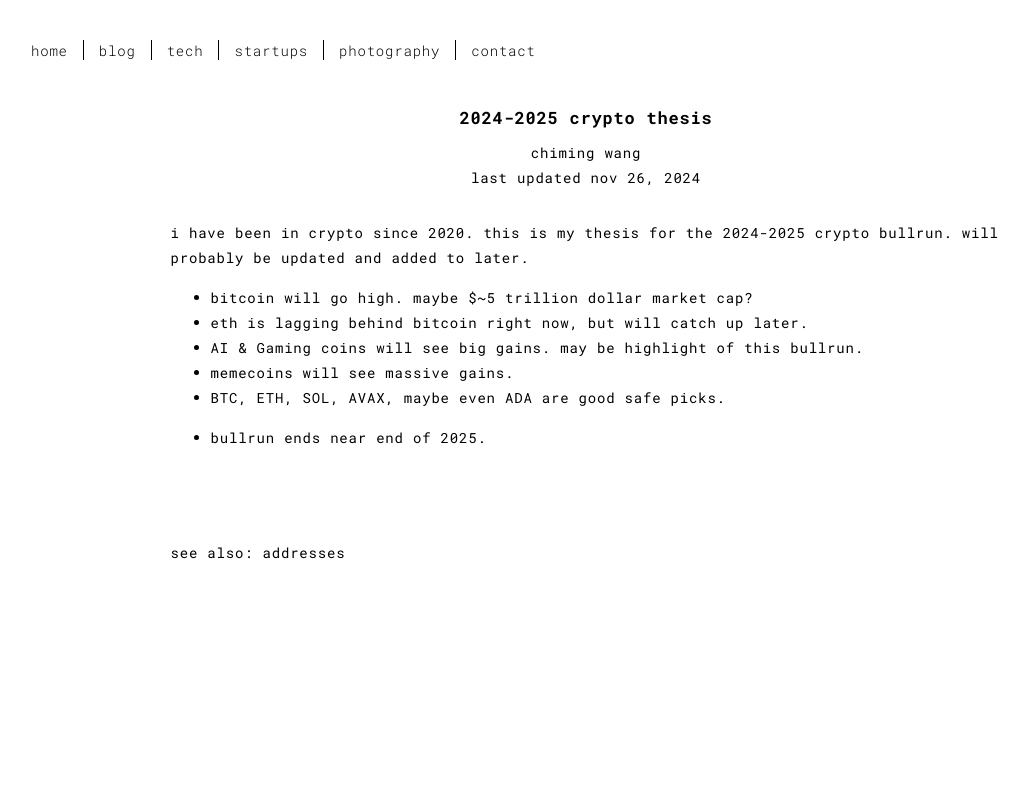
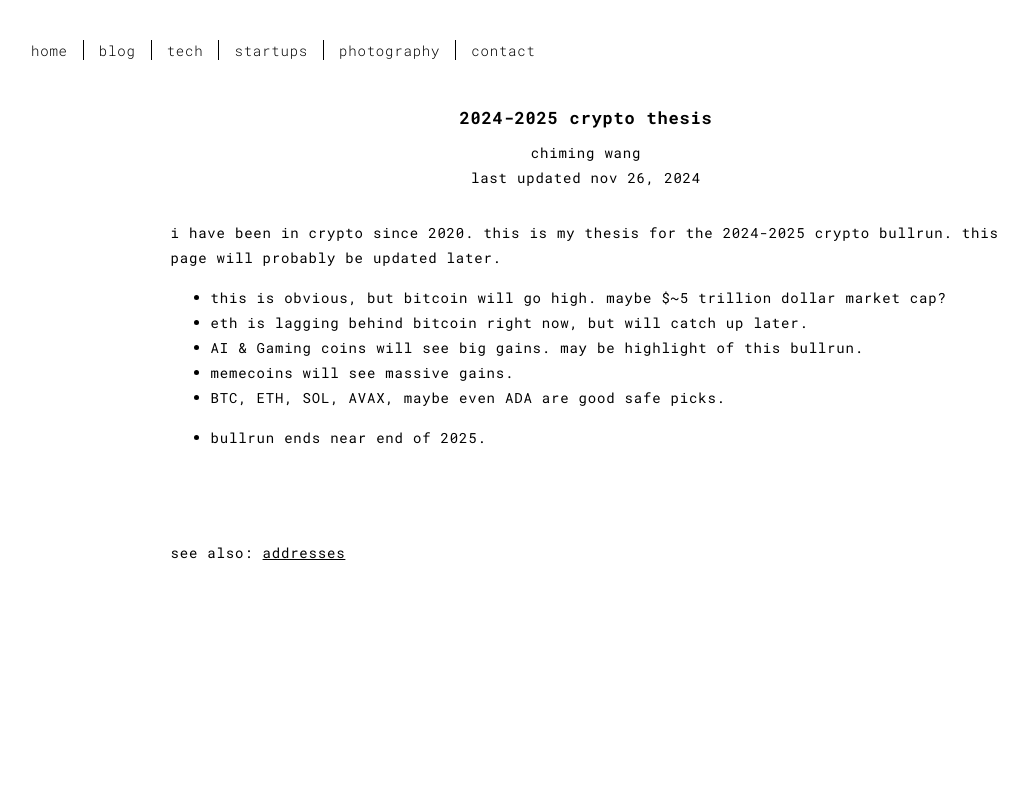
Before and after one commit to 2bf/2bf.github.io, a plain HTML site: page crypto.html in a window 1280 px wide. Shown: the top 800 px of the page, without its empty margins (54-1083 px from the left). Drawn offline with Linux system fonts and the light colour scheme.

Commit message:
add stuff to crypto

```diff
--- a/crypto.html
+++ b/crypto.html
@@ -115,12 +115,12 @@
             <div class="blogcontainer">
               <div class="row">
                 <div class="blogcontainer">
-                  <p>i have been in crypto since 2020. this is my thesis for the 2024-2025 crypto bullrun. will probably be updated and added to later.</p>
+                  <p>i have been in crypto since 2020. this is my thesis for the 2024-2025 crypto bullrun. this page will probably be updated later.</p>
                   <!--<p>very simple:</p>-->
                   <p>
                     <ul>
                       <li>
-                        bitcoin will go high. maybe $~5 trillion dollar market cap?
+                        this is obvious, but bitcoin will go high. maybe $~5 trillion dollar market cap?
                       </li>
                       <li>
                         eth is lagging behind bitcoin right now, but will catch up later.
@@ -149,7 +149,7 @@
                   <br><br><br>
 
                   <p>
-                    see also: <a href="./addresses">addresses</a>
+                    see also: <a href="./addresses" style="text-decoration:underline;">addresses</a>
                   </p>
 
                   <br><br><br><br><br><br><br><br><br><br><br><br>
```
